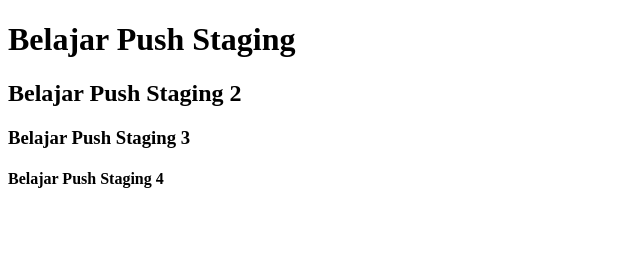
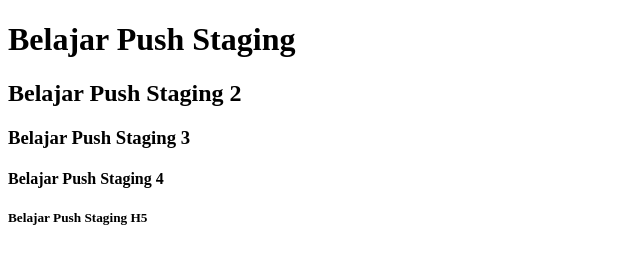
Before and after one commit to nanta27/belajar-niomic, a plain HTML site: page header.html in a window 1280 px wide. Shown: the whole page, without its empty margins (0-640 px from the left). Drawn offline with Linux system fonts and the light colour scheme.

Commit message:
Add Element H5

```diff
--- a/header.html
+++ b/header.html
@@ -11,6 +11,7 @@
     <h2>Belajar Push Staging 2</h2>
     <h3>Belajar Push Staging 3</h3>
     <h4>Belajar Push Staging 4</h4>
+    <h5>Belajar Push Staging H5 </h5>
 
 </body>
 </html>
```
